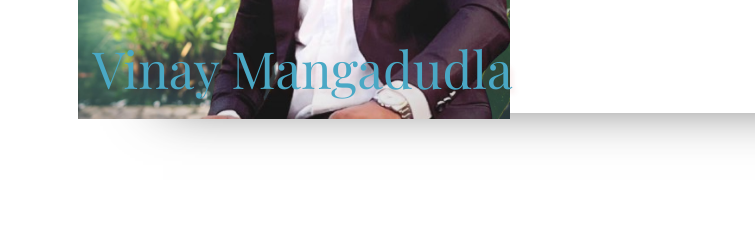
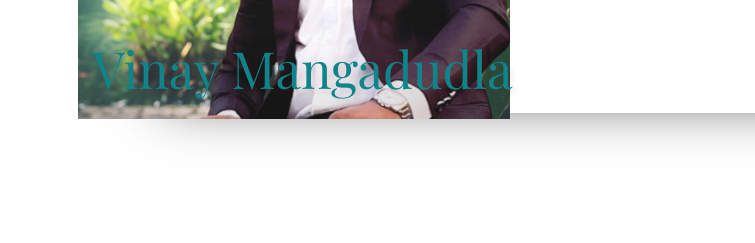
Before and after one commit to yadavnan/qtrams_practice, a plain HTML site: page homepage/index.html in a window 1280 px wide. Shown: the part 392-635 px from the top of the page, 0-755 px from the left. Drawn offline with nearby package versions, Linux system fonts and the light colour scheme; a web font is replaced by a local one.

Commit message:
hmpgupdts

```diff
--- a/homepage/style.css
+++ b/homepage/style.css
@@ -311,7 +311,7 @@ footer picture img {
     h1 {
         top: 13.5rem;
         left: 1.5rem;
-        color: rgb(74, 168, 197);
+        color: rgb(15, 133, 139);
         /* font-size: 2rem;
         width: 265px; */
     }
```
